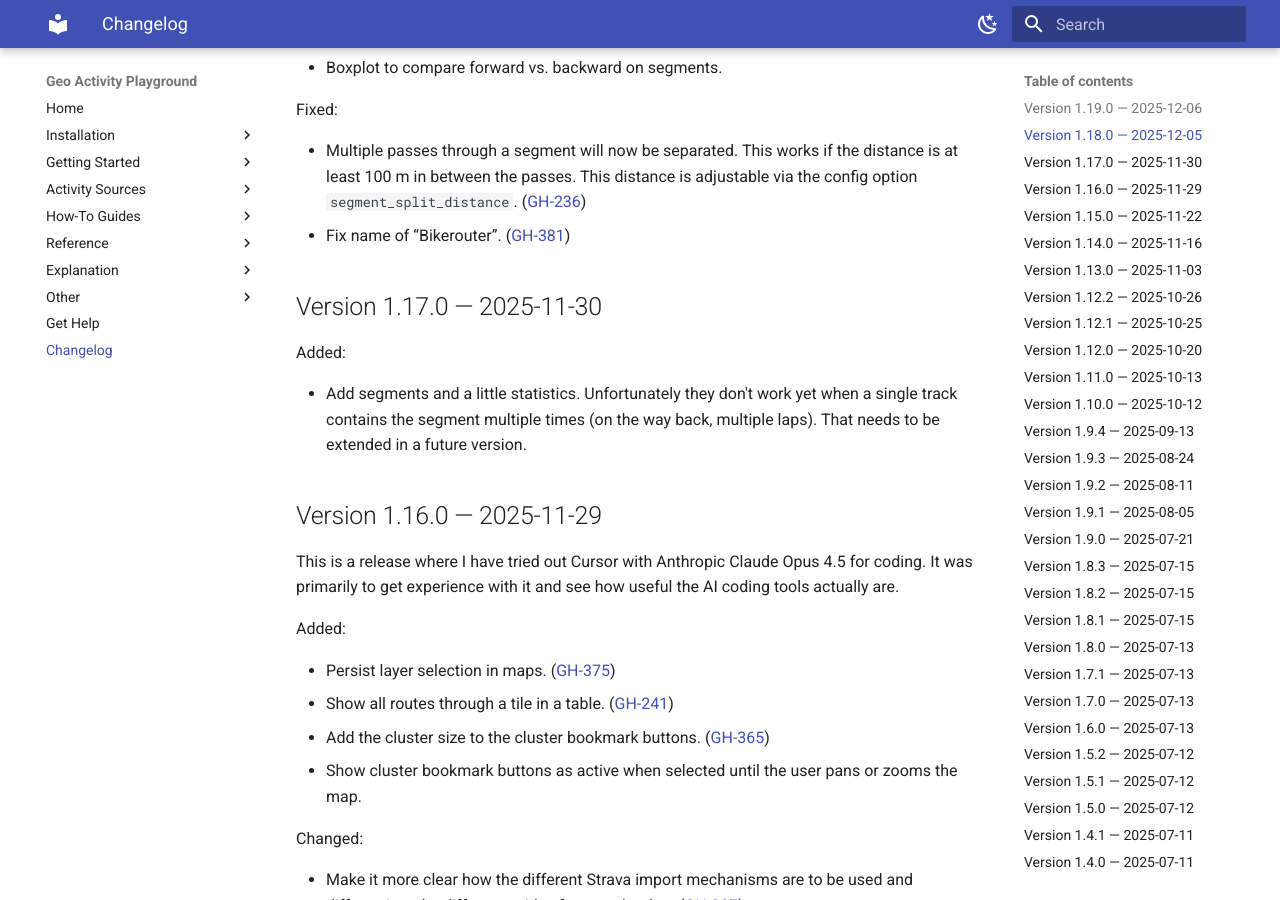
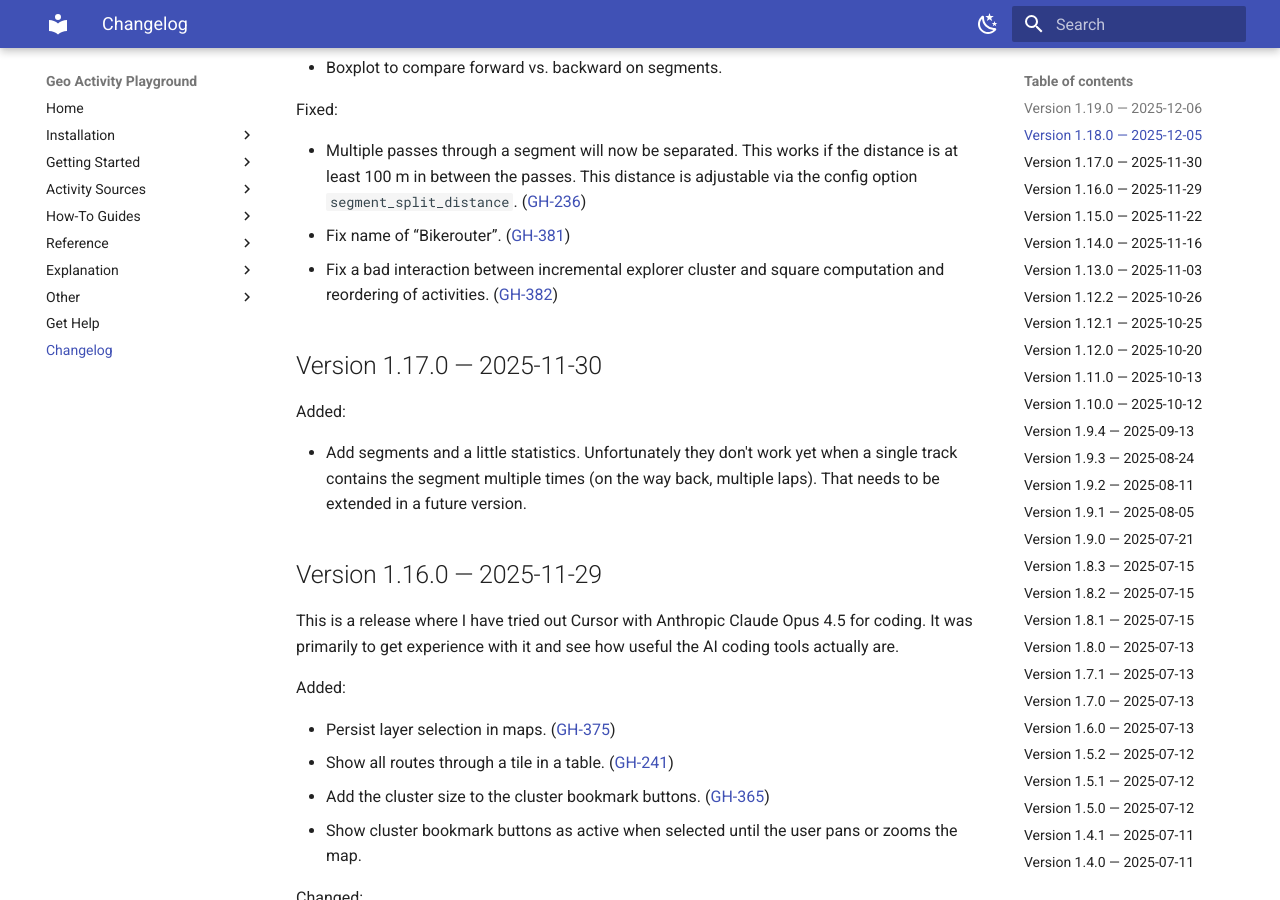
Before and after one commit to martin-ueding/geo-activity-playground, an MkDocs documentation site: the page built from docs/changelog.md, in a window 1280 px wide and 900 px high, scrolled down 617 px. Built offline with MkDocs 1.6.1 and Material for MkDocs 9.7.7, drawn with Linux system fonts in a browser that asks for light colours.

Commit message:
Changelog entry

```diff
--- a/docs/changelog.md
+++ b/docs/changelog.md
@@ -37,6 +37,7 @@
 
 - Multiple passes through a segment will now be separated. This works if the distance is at least 100 m in between the passes. This distance is adjustable via the config option `segment_split_distance`. ([GH-236](https://github.com/martin-ueding/geo-activity-playground/issues/236))
 - Fix name of “Bikerouter”. ([GH-381](https://github.com/martin-ueding/geo-activity-playground/issues/381))
+- Fix a bad interaction between incremental explorer cluster and square computation and reordering of activities. ([GH-382](https://github.com/martin-ueding/geo-activity-playground/issues/382))
 
 ## Version 1.17.0 — 2025-11-30
 
```
